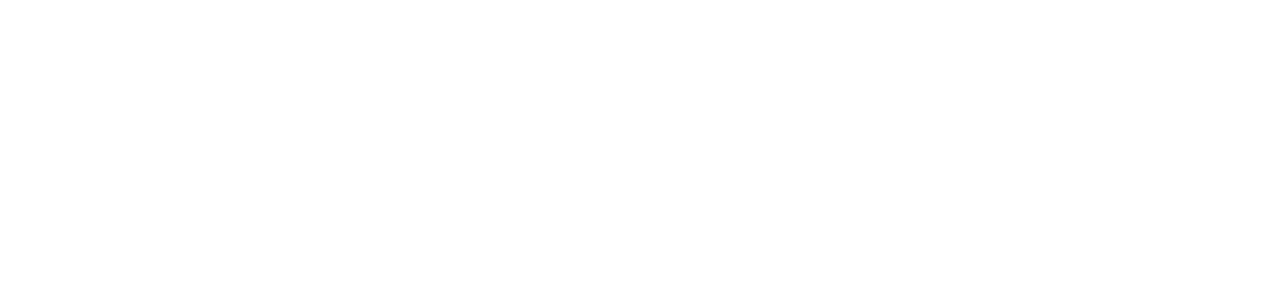
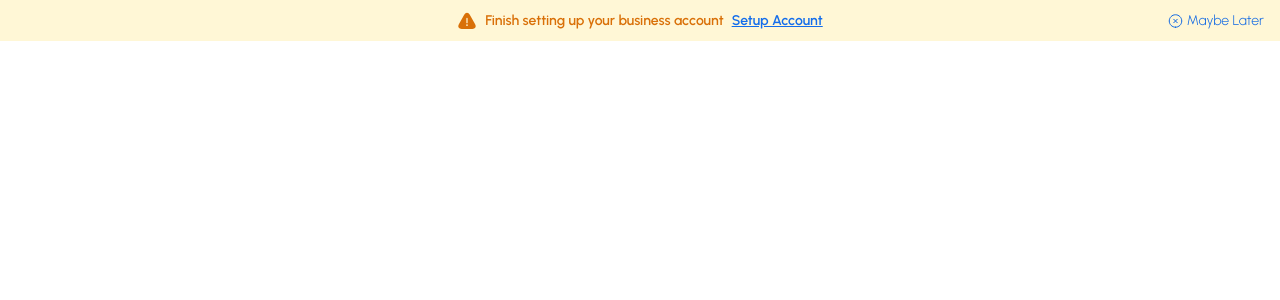
Before and after one commit to ejawuku/Dashboard, a Next.js app: page / in a window 1280 px wide. Shown: the top 300 px of the page. Built offline with nearby package versions, Linux system fonts and the light colour scheme.

Commit message:
added setup banner

```diff
--- /dev/null
+++ b/app/(components)/setup-banner.tsx
@@ -0,0 +1,32 @@
+import Image from "next/image";
+
+const Setupbanner = () => {
+    return (
+        <div className="bg-bannercolor text-sm p-2.5">
+            <div className="flex items-center justify-center gap-2">
+                <Image
+                    src="/icons/danger.svg"
+                    alt="setupbanner"
+                    width={20}
+                    height={20}
+                />
+                <div className="text-bannertextcolor font-[600]">
+                    Finish setting up your business account
+                </div>
+                <button className="underline font-[600] text-bannetsetuptext">Setup Account</button>
+                <div className="flex items-center gap-1 absolute right-4">
+                    <Image
+                        src="/icons/close.svg"
+                        alt="setupbanner"
+                        width={15}
+                        height={15}
+                    />
+                    <div className=" text-[#0C66E4] text-sm font-[300]">Maybe Later</div>
+                </div>
+
+            </div>
+        </div>
+    );
+};
+
+export default Setupbanner;
--- a/app/page.tsx
+++ b/app/page.tsx
@@ -6,8 +6,10 @@
 import Transactionstatuscard from "./(components)/transaction-status-card";
 import Summaryitem from "./(components)/summary-item";
 import Table from "./(components)/table";
+import Setupbanner from "./(components)/setup-banner";
 
 export default function Home() {
   return <div>
+    <Setupbanner/>
   </div>;
 }
--- a/tailwind.config.ts
+++ b/tailwind.config.ts
@@ -24,6 +24,9 @@
         'summarycolor': '#3E516A',
         'tableheadercolor': '#F2F8FF',
         'headercolor': '#828282',
+        'bannercolor': '#FFF7D6',
+        'bannertextcolor': '#D97008',
+        'bannetsetuptext': '#136DEB',
       },
       fontFamily: {
         sans: ['Urbanist', 'sans-serif'],
```
Also changed, not shown: public/icons/close.svg (added), public/icons/danger.svg (added).
